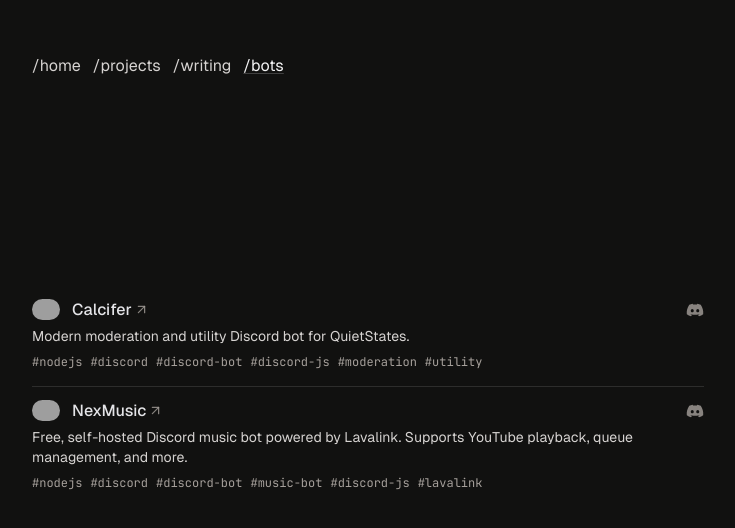
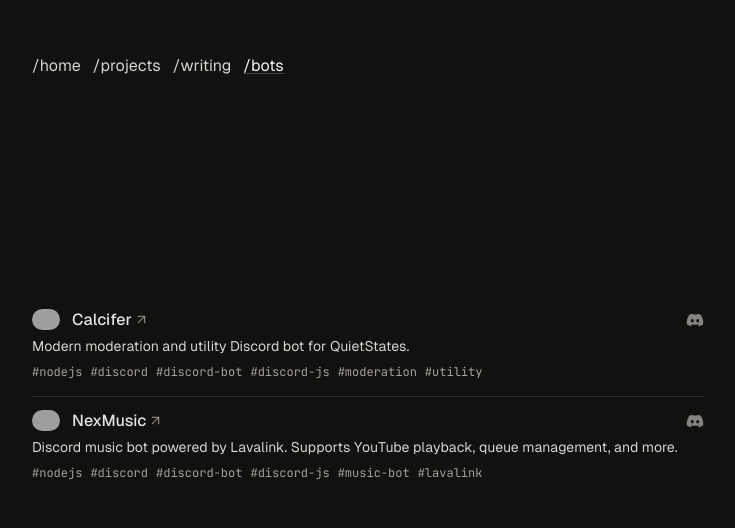
Before and after one commit to SimplySnox/simplysnox.com, a Next.js app: page /bots in a window 1280 px wide. Shown: the top 528 px of the page, without its empty margins (272-1007 px from the left). Built offline with nearby package versions, Linux system fonts and the light colour scheme; grey boxes are pictures that could not be loaded.

Commit message:
update bot tags

```diff
--- a/src/data/bots.js
+++ b/src/data/bots.js
@@ -23,13 +23,13 @@
         key: "nexmusic",
         invite:
             "https://discord.com/oauth2/authorize?client_id=1480121091526496286&permissions=3164160&scope=bot%20applications.commands",
-        description: "Free, self-hosted Discord music bot powered by Lavalink. Supports YouTube playback, queue management, and more.",
+        description: "Discord music bot powered by Lavalink. Supports YouTube playback, queue management, and more.",
         tags: [
             "nodejs",
             "discord",
             "discord-bot",
+            "discord-js",
             "music-bot",
-            "discord-js",
             "lavalink"
         ],
     },
```
